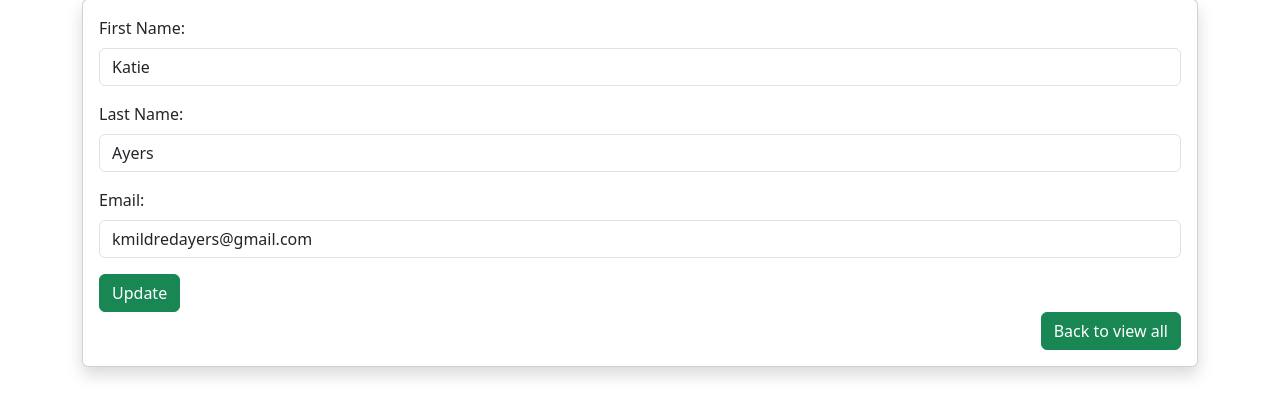
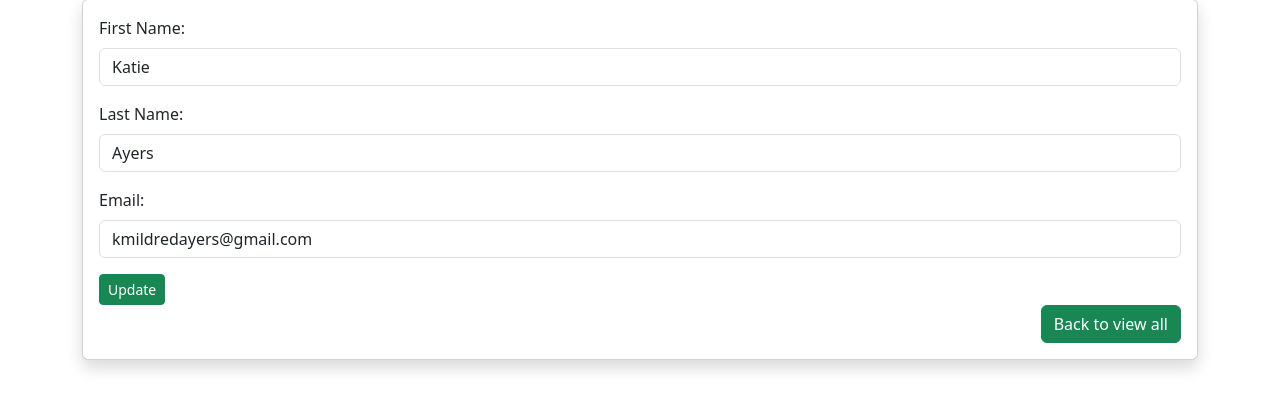
Before and after one commit to CowgirlKMA/Coding-Dojo-Assignments, a Flask app: page /users/1/edit in a window 1280 px wide. Shown: the part 57-474 px from the top of the page. Run offline with Flask 3, Linux system fonts and the light colour scheme; data comes from the database, SQL or seed files in the repository.

Commit message:
updated code to fix update button

```diff
--- a/Coding Dojo Journey 2024/Assignments/Users CRUD Modularized- C/flask_app/controllers/user_controller.py
+++ b/Coding Dojo Journey 2024/Assignments/Users CRUD Modularized- C/flask_app/controllers/user_controller.py
@@ -47,6 +47,8 @@ def edit_user(user_id):
 @app.post("/users/update")
 def update_user():
 #this route processes the edit
+    user_id = request.form["user_id"]
+
     User.update(request.form) #passes from the from into the user.update
     return redirect("/users")
 
--- a/Coding Dojo Journey 2024/Assignments/Users CRUD Modularized- C/flask_app/models/user_model.py
+++ b/Coding Dojo Journey 2024/Assignments/Users CRUD Modularized- C/flask_app/models/user_model.py
@@ -63,7 +63,7 @@ class User:
 
     @classmethod
     def update(cls, form_data):
-    #updates the pet from the form that was submitted after editing
+    #updates the user from the form that was submitted after editing
         query = """
         UPDATE users
         SET
--- a/Coding Dojo Journey 2024/Assignments/Users CRUD Modularized- C/flask_app/templates/edit_user.html
+++ b/Coding Dojo Journey 2024/Assignments/Users CRUD Modularized- C/flask_app/templates/edit_user.html
@@ -32,7 +32,7 @@
                         <label class="form-label" for="email">Email: </label>
                         <input class="form-control" type="email" name="email" id="email" value="{{ user.email }}">
                     </div>
-                    <a class="btn btn-success" href="/users/{{ user.id }}/show">Update</a>
+                    <button type="submit" class="btn btn-sm btn-success">Update</button>
                     <div class="text-end" class="mt-3"><a class="btn btn-success" href="/users">Back to view all</a>
                     </div>
                 </form>
```
